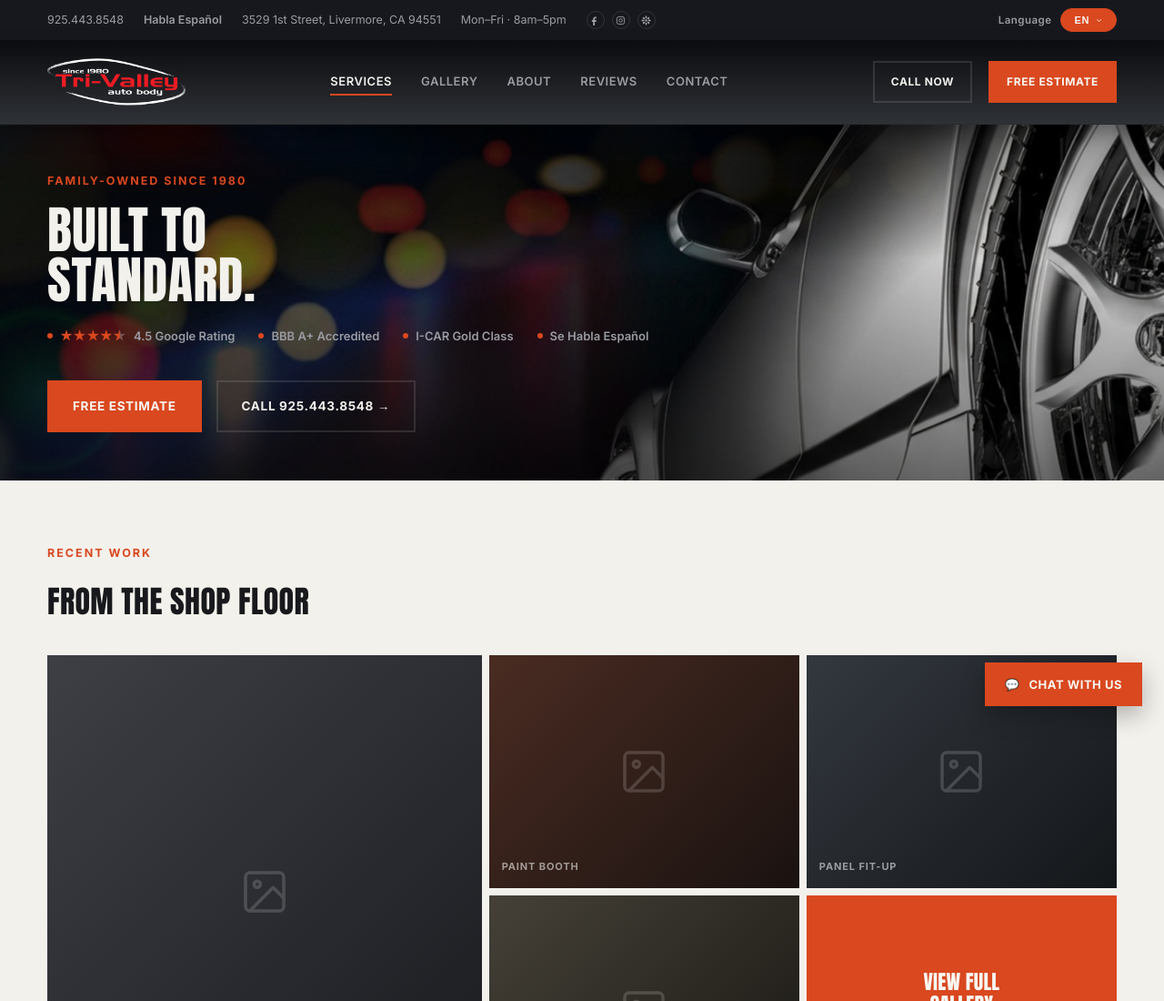
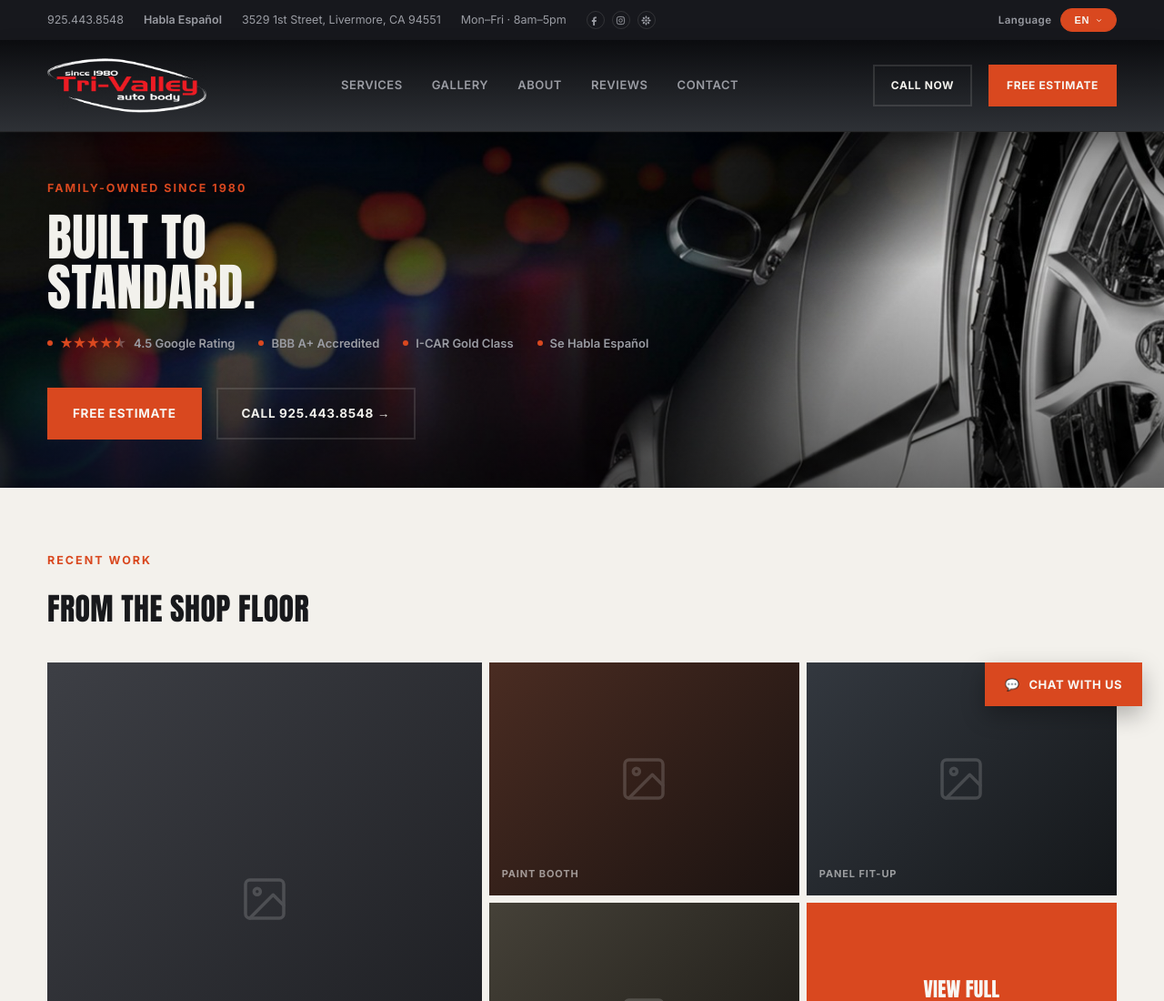
Before and after one commit to MUSO-VENTURES/Tri-Valley-Auto-Body, a plain HTML site: page index.html in a window 1280 px wide. Shown: the top 1100 px of the page at 91% size. Drawn offline with Linux system fonts and the light colour scheme.

Commit message:
Clear nav underline by scroll position, not just logo click; resize logo
- The nav underline now clears whenever scrollY settles near 0,
  regardless of how you got there (logo click, manual scroll,
  keyboard Home, browser back/forward) — previously it only cleared
  on a logo click specifically, so scrolling up by hand still left it
  stuck.
- Default-state nav logo sized up ~15% (clamp(34px,5vw,52px) ->
  clamp(39px,5.75vw,60px)); scrolled/shrunk state now pinned to 45px
  to match the "Free Estimate" button's rendered height for better
  visual balance instead of its own independent shrink curve.

```diff
--- a/css/styles.css
+++ b/css/styles.css
@@ -114,8 +114,8 @@
 header.main-nav.scrolled .wrap{padding-top:12px;padding-bottom:12px;}
 .logo-text .l1{font-family:var(--display);font-size:22px;color:var(--text-hi);letter-spacing:0.02em;line-height:1;}
 .logo-text .l2{font-family:var(--body);font-size:10.5px;font-weight:700;color:var(--accent);letter-spacing:0.18em;text-transform:uppercase;margin-top:3px;}
-.logo img.brand-logo{height:clamp(34px,5vw,52px);width:auto;display:block;transition:height .25s ease;}
-header.main-nav.scrolled .brand-logo{height:clamp(26px,3.6vw,38px);}
+.logo img.brand-logo{height:clamp(39px,5.75vw,60px);width:auto;display:block;transition:height .25s ease;}
+header.main-nav.scrolled .brand-logo{height:45px;}
 .foot-logo-img{height:40px;width:auto;display:block;margin-bottom:16px;}
 
 nav.links{display:flex;gap:32px;font-size:13px;font-weight:600;letter-spacing:0.04em;text-transform:uppercase;align-items:center;}
--- a/js/main.js
+++ b/js/main.js
@@ -177,6 +177,21 @@
       { rootMargin: "-45% 0px -50% 0px", threshold: 0 }
     );
     sections.forEach(function (s) { observer.observe(s.el); });
+
+    // Clear the active underline whenever the page is back at its
+    // default top position, no matter how it got there — logo click,
+    // manual scroll, keyboard Home, browser back/forward. The hero
+    // isn't one of the sections tracked above, so nothing else clears
+    // the underline once you've scrolled back past it.
+    function clearIfAtTop() {
+      if (window.scrollY < 80) {
+        navLinks.forEach(function (a) {
+          a.removeAttribute("aria-current");
+        });
+      }
+    }
+    clearIfAtTop();
+    window.addEventListener("scroll", clearIfAtTop, { passive: true });
   }
 
   /* ---------- Logo click: jump to the true page top ----------
@@ -184,19 +199,14 @@
      scroll-margin-top (used elsewhere to clear the sticky nav), but
      the hero sits right after the non-sticky topbar, so that same
      offset overshoots and leaves the topbar clipped instead of fully
-     visible. Handling the click directly scrolls to the real y=0 and
-     clears the nav's active-link underline, since jumping back to the
-     hero isn't one of the sections the scroll-spy tracks and would
-     otherwise leave it stuck on whatever link was active before. */
+     visible. Handling the click directly scrolls to the real y=0
+     instead. (The nav underline clears itself once scrollY settles
+     near 0 — see clearIfAtTop in initScrollSpy.) */
   function initLogoResetsNav() {
     var logo = document.querySelector('a.logo[href="#top"]');
-    var navLinks = document.querySelectorAll('nav.links a[href^="#"]');
     if (!logo) return;
     logo.addEventListener("click", function (e) {
       e.preventDefault();
-      navLinks.forEach(function (a) {
-        a.removeAttribute("aria-current");
-      });
       window.scrollTo(0, 0);
     });
   }
```
